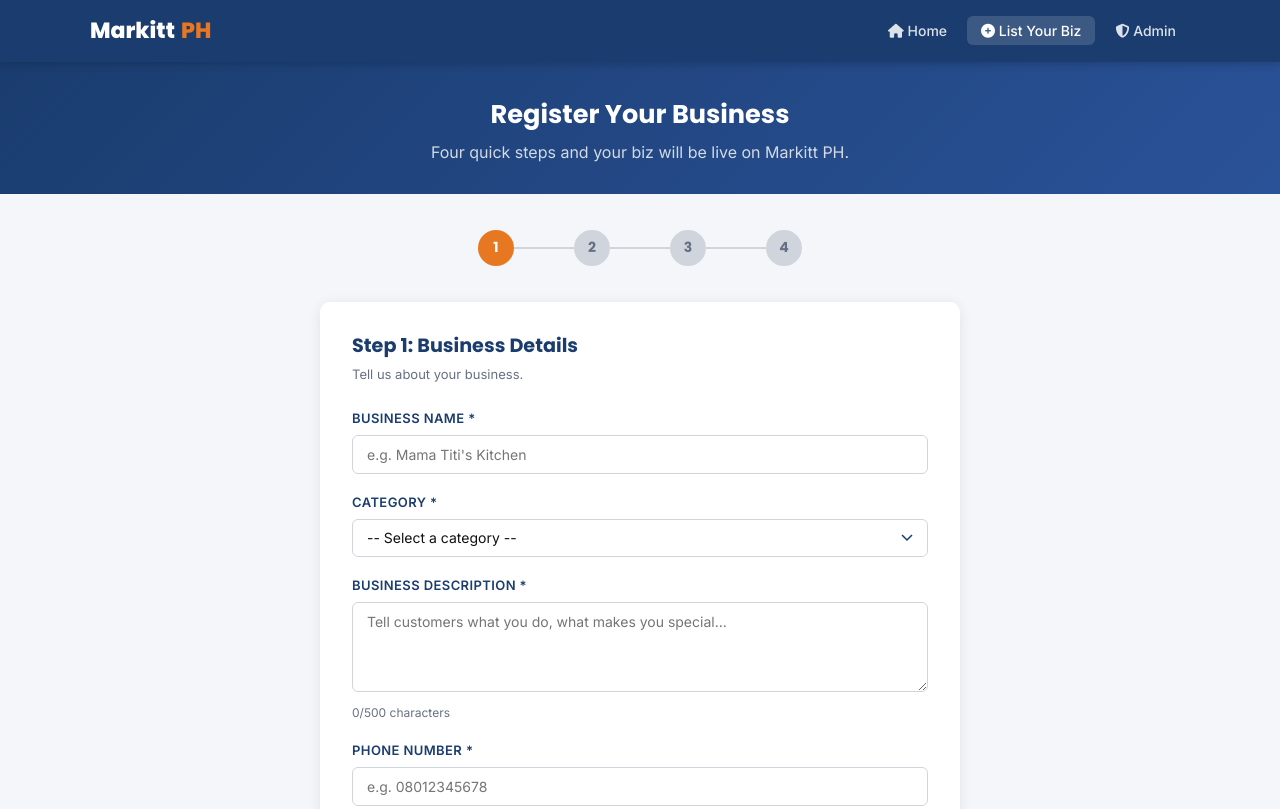
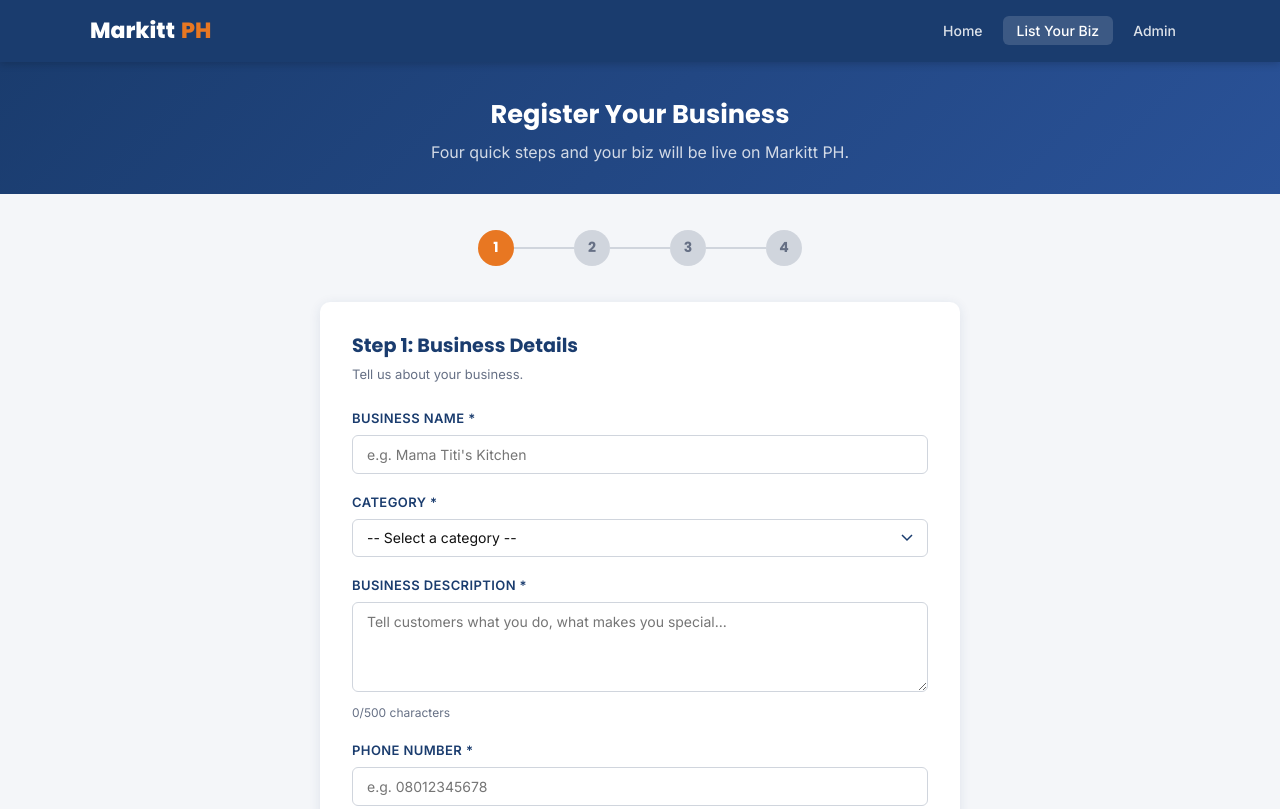
Before and after one commit to pononwu/markitt, a plain HTML site: page register.html in a window 1280 px wide. Shown: the top 809 px of the page. Drawn offline with Linux system fonts and the light colour scheme.

Commit message:
Update register.html

```diff
--- a/register.html
+++ b/register.html
@@ -75,9 +75,9 @@
       <a href="index.html" class="navbar-brand">Markitt<span>PH</span></a>
       <button class="nav-toggle" id="navToggle"><span></span><span></span><span></span></button>
       <ul class="navbar-links" id="navLinks">
-        <li><a href="index.html"><i class="fa fa-home"></i> Home</a></li>
-        <li><a href="register.html" class="active"><i class="fa fa-plus-circle"></i> List Your Biz</a></li>
-        <li><a href="admin.html"><i class="fa fa-shield-alt"></i> Admin</a></li>
+        <li><a href="index.html"> Home</a></li>
+        <li><a href="register.html" class="active"> List Your Biz</a></li>
+        <li><a href="admin.html"> Admin</a></li>
       </ul>
     </div>
   </nav>
```
